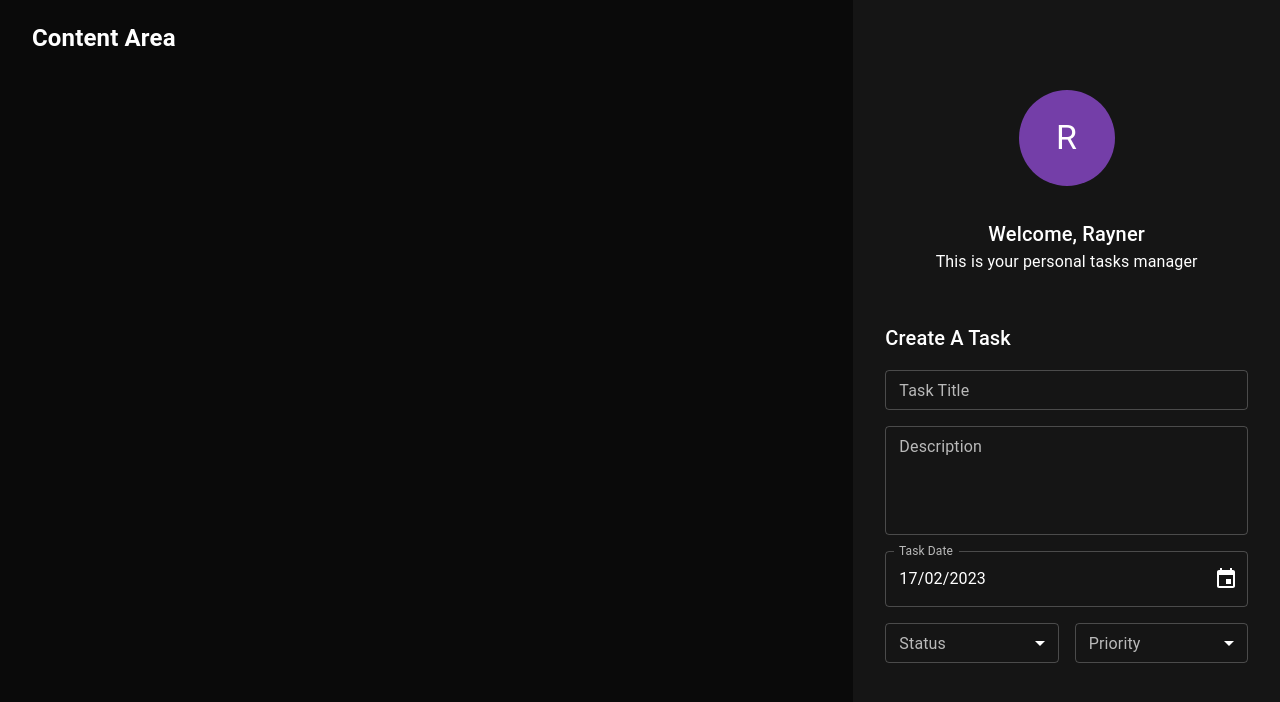
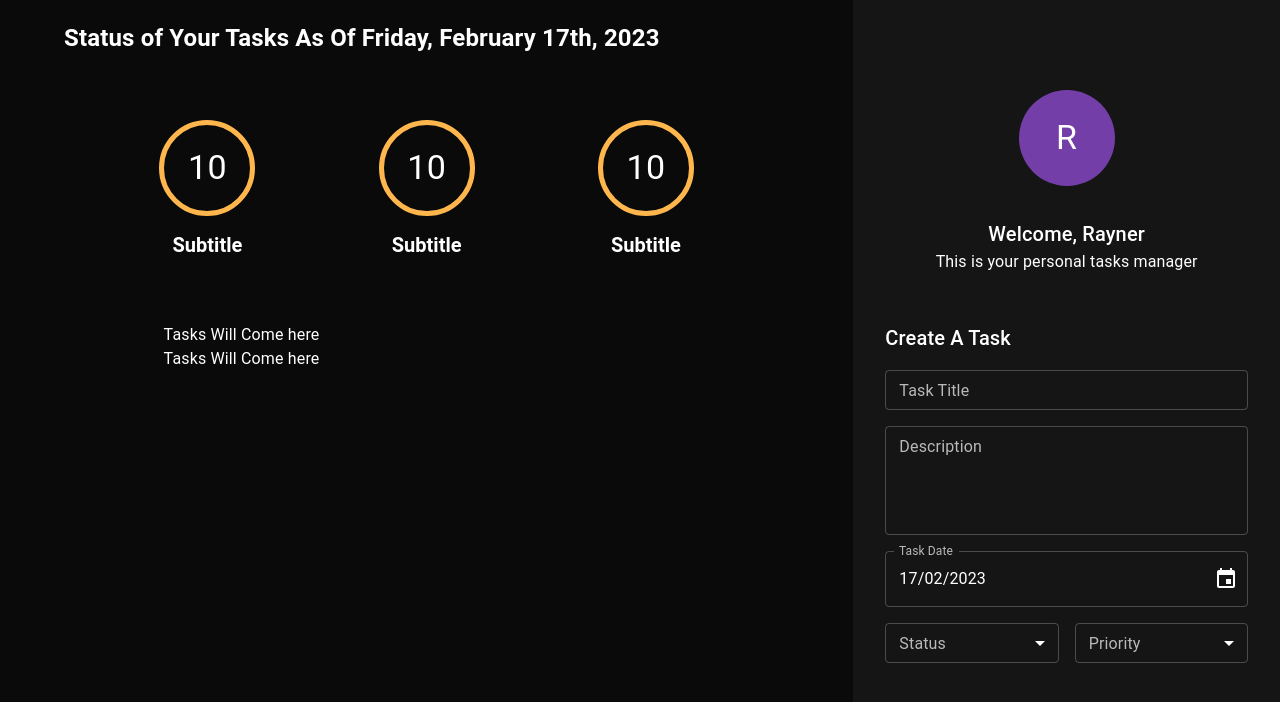
Before and after one commit to kazooie20/ReactTypescript-ToDoList, a React (Create React App) app: page / in a window 1280 px wide. Shown: the top 702 px of the page. Built offline with nearby package versions, Linux system fonts and the light colour scheme.

Commit message:
Implement Task Counter

```diff
--- a/src/components/taskArea/taskArea.tsx
+++ b/src/components/taskArea/taskArea.tsx
@@ -1,10 +1,41 @@
 import React, { ReactElement, FC } from "react";
-import {Grid} from '@mui/material';
+import { Grid, Box } from "@mui/material";
+import { format } from "date-fns";
+import TaskCounter from "../taskCounter/taskCounter";
 
 const TaskArea: FC = (): ReactElement => {
   return (
     <Grid item md={8} px={4}>
-      <h2>Content Area</h2>
+      <Box mb={8} px={4}>
+        <h2>
+          Status of Your Tasks As Of{" "}
+          {format(new Date(), "PPPP")}
+        </h2>
+      </Box>
+      <Grid
+        container
+        display="flex"
+        justifyContent="center"
+      >
+        <Grid
+          item
+          display="flex"
+          flexDirection="row"
+          justifyContent="space-around"
+          alignItems="center"
+          md={10}
+          xs={12}
+          mb={8}
+        >
+          <TaskCounter />
+          <TaskCounter />
+          <TaskCounter />
+        </Grid>
+        <Grid item display='flex' flexDirection='column' xs={10} md={8}>
+          <Box>Tasks Will Come here</Box>
+          <Box>Tasks Will Come here</Box>
+        </Grid>
+      </Grid>
     </Grid>
   );
 };
--- /dev/null
+++ b/src/components/taskCounter/taskCounter.tsx
@@ -0,0 +1,31 @@
+import React, {FC, ReactElement} from 'react'
+import {Avatar,Box,Typography} from '@mui/material'
+
+const RoundCircleStyle = {
+    backgroundColor: 'transparent',
+    border: '5px solid',
+    width: '96px',
+    height: '96px',
+    marginBottom: '16px',
+    borderColor: 'warning.light'
+}
+
+const TaskCounter: FC = (): ReactElement => {
+  return (
+    <>
+        <Box
+            display='flex'
+            flexDirection='column'
+            justifyContent='center'
+            alignItems='center'
+        >
+            <Avatar sx={RoundCircleStyle}>
+                <Typography color='#ffffff' variant='h4'>10</Typography>
+            </Avatar>
+            <Typography color='#ffffff' fontWeight='bold' fontSize='20px' variant='h5'>Subtitle</Typography>
+        </Box>
+    </>
+  )
+}
+
+export default TaskCounter
```
